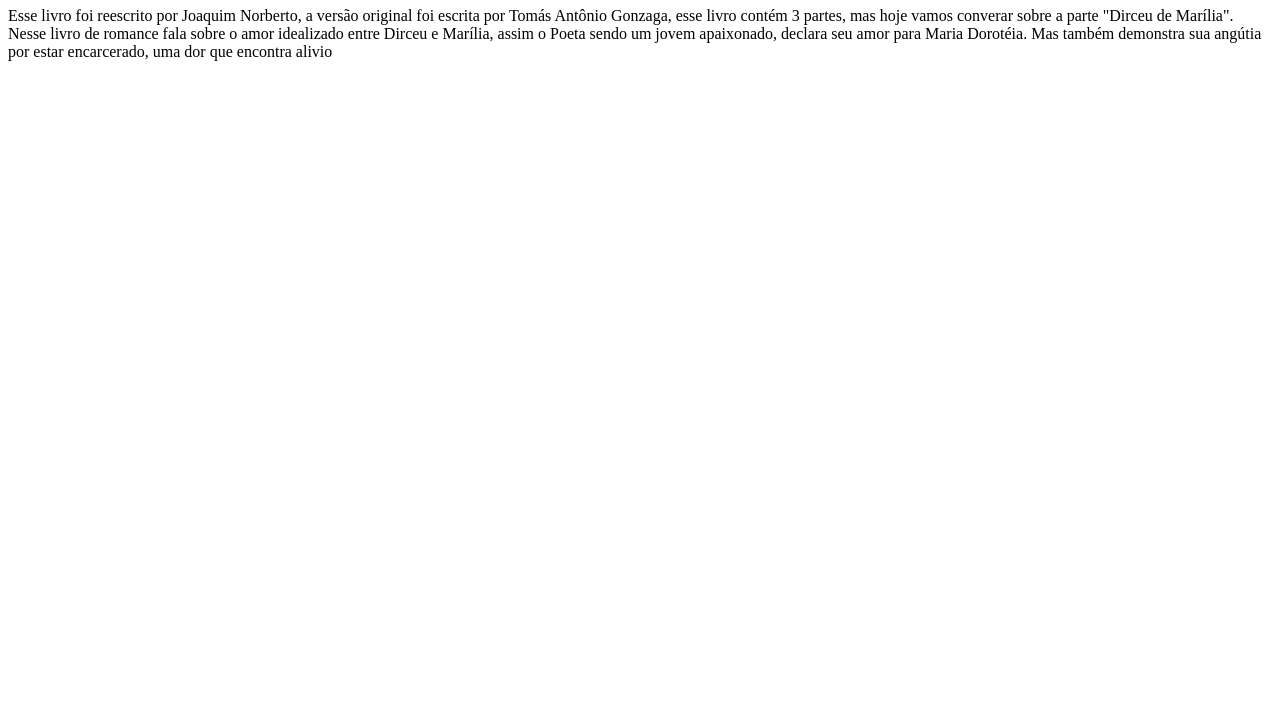
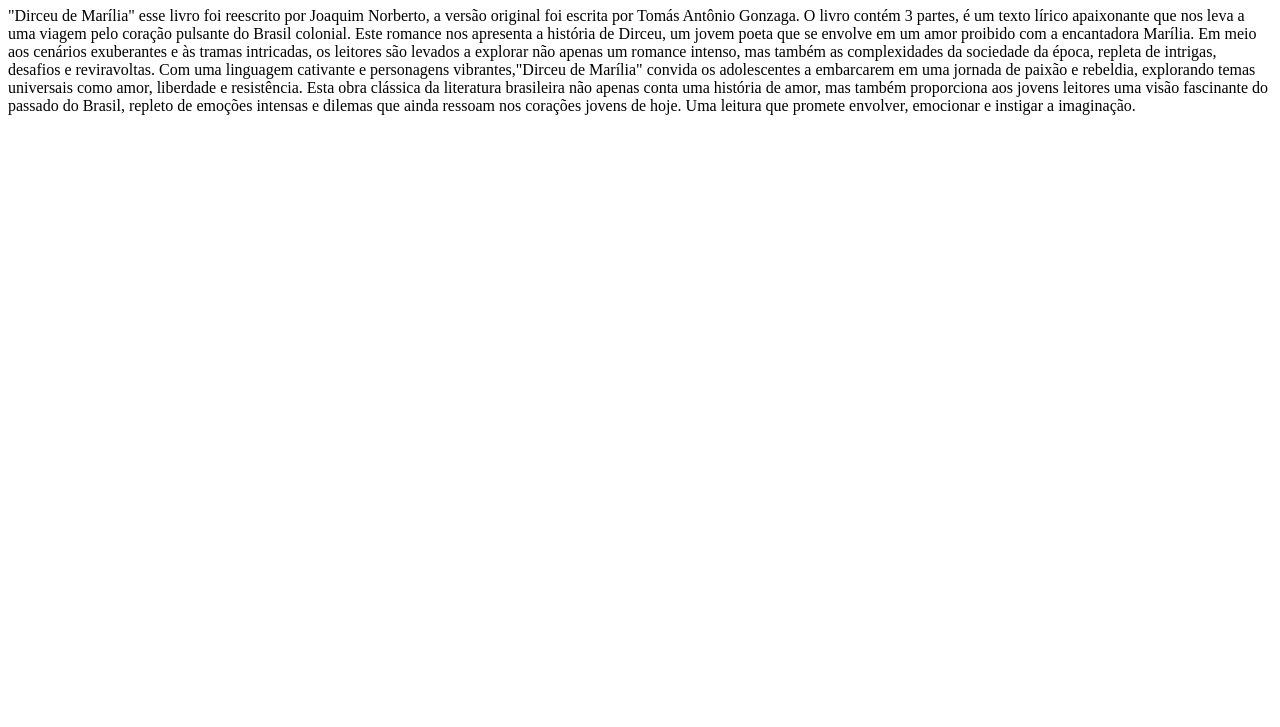
Before and after one commit to Anelizi08/anelizi1ano, a plain HTML site: page index.html in a window 1280 px wide. Shown: the part 73-800 px from the top of the page. Drawn offline with Linux system fonts and the light colour scheme.

Commit message:
anelizi lindda

```diff
--- a/index.html
+++ b/index.html
@@ -9,7 +9,16 @@
     <header> <h1>resumo do livro Dirceu de Marília 1845</h1>       </header>
 
 
-    <section> <p>Esse livro foi reescrito por Joaquim Norberto, a versão original foi escrita por Tomás Antônio Gonzaga, esse livro contém 3 partes, mas hoje vamos converar sobre a parte "Dirceu de Marília". Nesse livro de romance fala sobre o amor idealizado entre Dirceu e Marília, assim o Poeta sendo um jovem apaixonado, declara seu amor para Maria Dorotéia. Mas também demonstra sua angútia por estar encarcerado, uma dor que encontra alivio
+    <section> <p>"Dirceu de Marília" esse livro foi reescrito por Joaquim Norberto, a versão original foi escrita por Tomás Antônio Gonzaga. O livro contém 3 partes,
+            é um texto lírico apaixonante que nos leva a uma viagem pelo coração pulsante do Brasil colonial. Este romance nos apresenta a história de Dirceu,
+             um jovem poeta que se envolve em um amor proibido com a encantadora Marília. Em meio aos cenários exuberantes e às tramas intricadas, os leitores são levados a explorar
+              não apenas um romance intenso, mas também as complexidades da sociedade da época, repleta de intrigas, desafios e reviravoltas. Com uma linguagem cativante e personagens
+               vibrantes,"Dirceu de Marília" convida os adolescentes a embarcarem em uma jornada de paixão e rebeldia, explorando temas universais como amor, liberdade e resistência.
+               Esta obra clássica da literatura brasileira não apenas conta uma história de amor, mas também proporciona aos jovens leitores uma visão fascinante do passado do Brasil,
+               repleto de emoções intensas e dilemas que ainda ressoam nos corações jovens de hoje. Uma leitura que promete envolver, emocionar e instigar a imaginação.
+
+
+
          </p>
 
 
```
